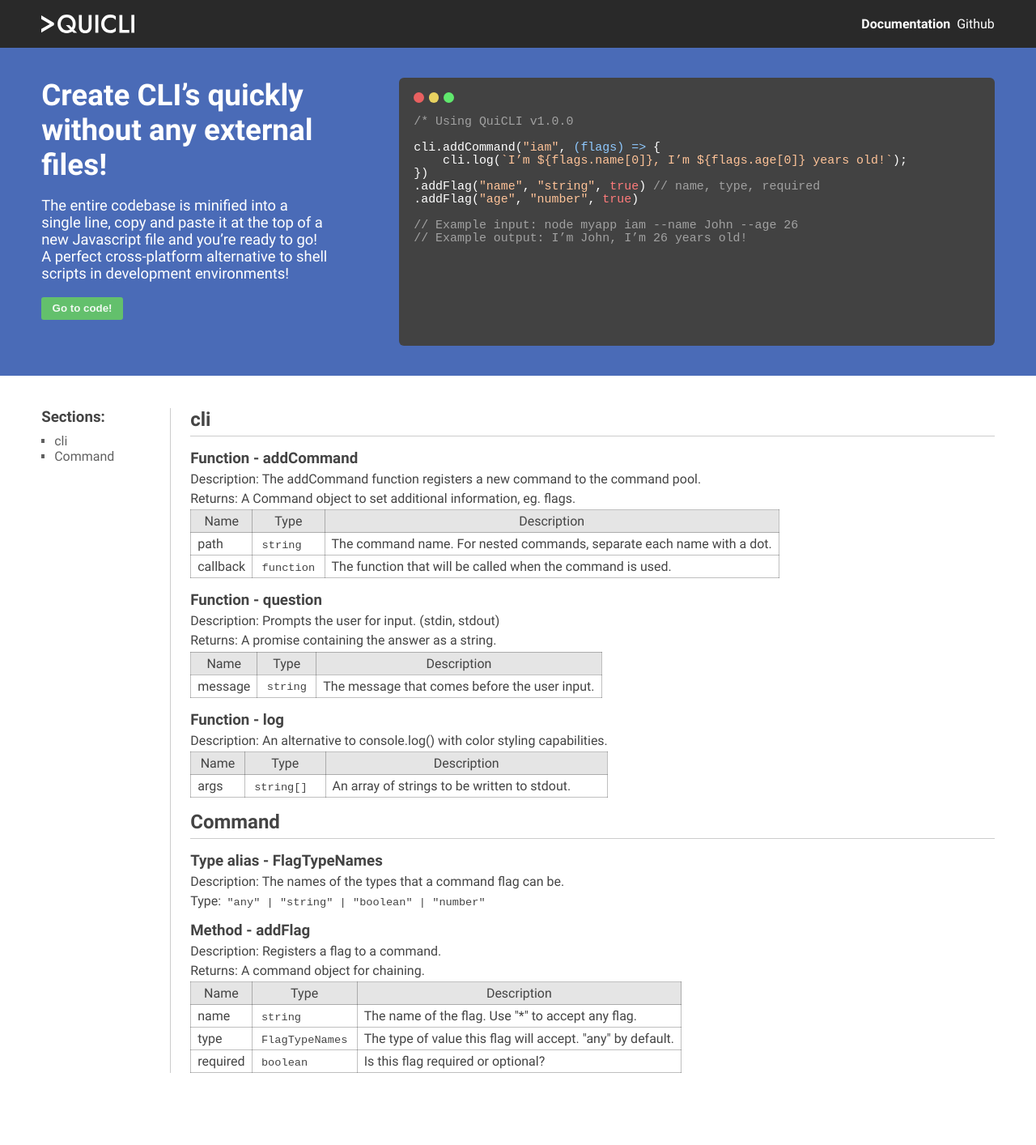
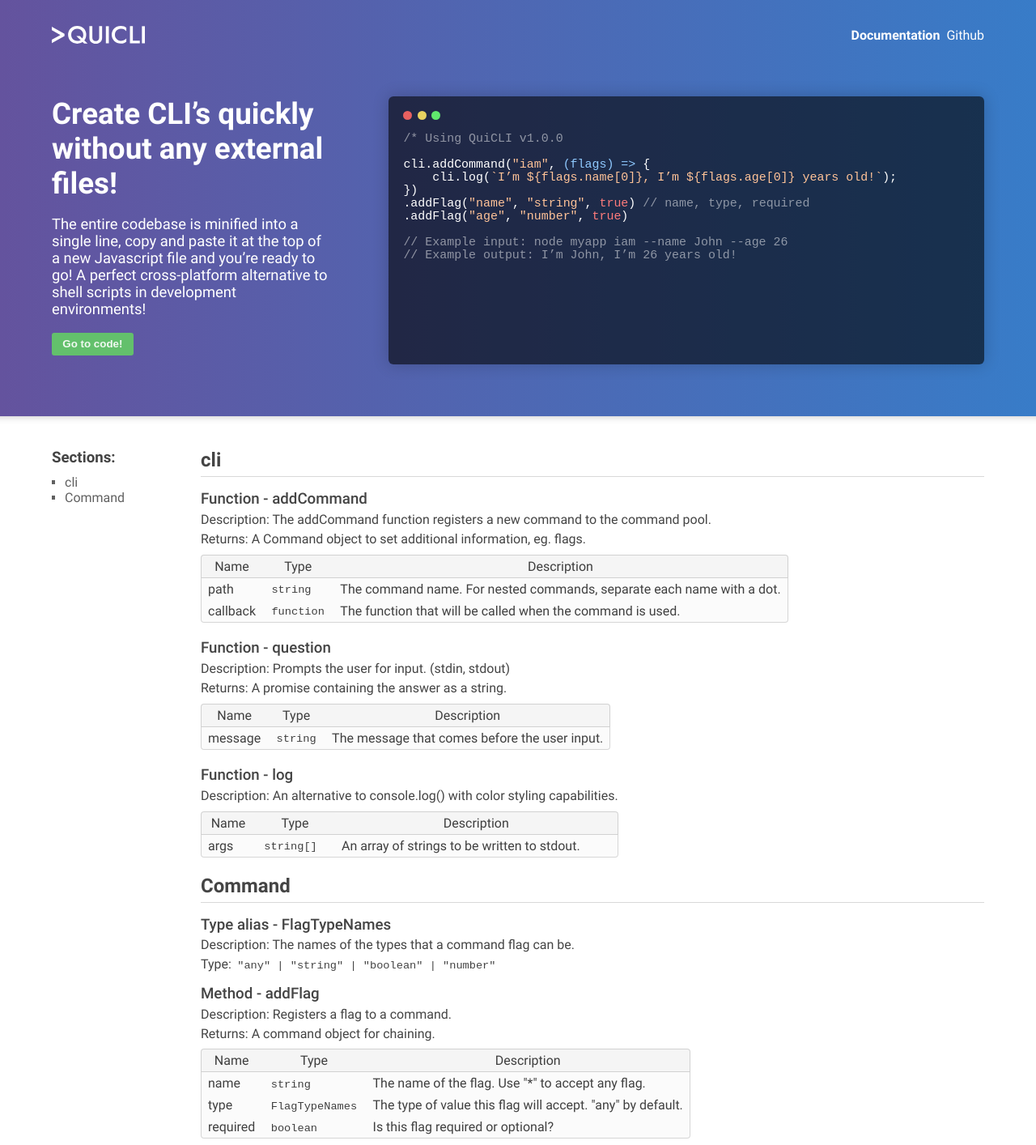
Before and after one commit to thecodeah/quicli, a website: page docs/index.html in a window 1280 px wide. Shown: the top 1414 px of the page at 81% size. Before the commit the page ends 1365 px from the top, so only its background shows below. Drawn offline with nearby package versions, Linux system fonts and the light colour scheme.

Commit message:
docs(website): Redesign

```diff
--- a/docs/assets/main.css
+++ b/docs/assets/main.css
@@ -2,6 +2,12 @@
     font-family: Roboto;
     src: url(Roboto-Regular.ttf);
     font-weight: normal;
+}
+
+@font-face {
+    font-family: Roboto;
+    src: url(Roboto-Medium.ttf);
+    font-weight: 500;
 }
 
 @font-face {
@@ -12,7 +18,7 @@
 
 /* Variables */
 :root{
-    --horizontal-content-padding: 4vw;
+    --horizontal-content-padding: 5vw;
 }
 
 /* CSS Resets */
@@ -29,6 +35,8 @@ body {
     padding: 0;
     font-family: Roboto, Arial, Helvetica, sans-serif;
     color: #444;
+    background: rgba(56,124,200,1);
+    background: linear-gradient(90deg, rgba(100,83,158,1) 0%, rgba(56,124,200,1) 100%);
 }
 
 /* Header */
@@ -37,10 +45,9 @@ header {
     justify-content: space-between;
     align-items: center;
 
-    padding: 1.15em var(--horizontal-content-padding);
+    padding: 2em var(--horizontal-content-padding) 0 var(--horizontal-content-padding);
 
-    background: #292929;
-    color: #fff;
+    color: #FFF;
 }
 
 header > img.logo {
@@ -68,26 +75,17 @@ header a {
     justify-content: space-between;
     gap: 1em;
 
-    padding: 2em var(--horizontal-content-padding);
+    padding: 3.5em var(--horizontal-content-padding);
 
-    background-color: #4A6BB7;
     color: #fff;
 
     font-size: 1.15em;
-}
-
-@media only screen and (max-width: 1200px) {
-    .sub-header {
-        display: none;
-    }
 }
 
 .sub-header > .promo {
     display: flex;
     flex-direction: column;
     gap: 1em;
-
-    width: 30%;
 }
 
 .sub-header > .promo button {
@@ -113,7 +111,8 @@ header a {
     min-height: 18em;
     padding: 1em;
     box-sizing: border-box;
-    background-color: #424242;
+    background-color: rgba(0, 0, 0, 0.6);
+    box-shadow: 0px 0px 20px rgba(0, 0, 0, 0.2);
     border-radius: 6px;
 }
 
@@ -121,35 +120,35 @@ header a {
     overflow: hidden;
 }
 
-.code-window .buttons {
+.code-window .window-buttons {
     display: flex;
-    gap: 0.3em;
+    gap: 0.35em;
 }
 
-.code-window .buttons > .button {
-    height: 0.7em;
-    width: 0.7em;
+.code-window .window-buttons > .window-button {
+    height: 0.6em;
+    width: 0.6em;
     border-radius: 100%;
     background-color: #f5f5f5;
     cursor: pointer;
 }
 
-.code-window .buttons > .button.button-red {
+.code-window .window-buttons > .window-button.window-button-red {
     background-color: #E86060;
 }
 
-.code-window .buttons > .button.button-yellow {
+.code-window .window-buttons > .window-button.window-button-yellow {
     background-color: #E8D260;
 }
 
-.code-window .buttons > .button.button-green {
+.code-window .window-buttons > .window-button.window-button-green {
     background-color: #60E86D;
 }
 
 /* Content Navigation Sidebar */
 .section-nav {
     overflow: hidden;
-    border-right: 1px solid rgba(0, 0, 0, 0.2);
+    width: 10em;
 }
 
 .section-nav h3 {
@@ -169,43 +168,29 @@ header a {
 
 /* Documentation and Navbar */
 main {
-    display: grid;
-    grid-template-columns: 10em auto;
+    display: flex;
     gap: 1.5em;
 
-    padding: 0 var(--horizontal-content-padding);
-    margin: 2.5em 0;
-}
+    padding: 2.5em var(--horizontal-content-padding);
 
-@media only screen and (max-width: 600px) {
-    main {
-        grid-template-columns: 0% auto;
-    }
+    background-color: #FFF;
+    box-shadow: inset 0px 11px 8px -10px #CCC, inset 0px -11px 8px -10px #CCC;
 }
 
 /* Documentation */
 .documentation {
+    flex-grow: 1;
     display: grid;
     gap: 1em;
 }
 
 .documentation h1, h2 {
-    border-bottom: 1px solid rgba(0, 0, 0, 0.2);
+    border-bottom: 1px solid rgba(0, 0, 0, 0.15);
     padding-bottom: 0.25em;
 }
 
-.documentation table {
-    border-collapse: collapse;
-}
-
-.documentation table, th, td {
-    padding: 0.25em 0.5em;
-    border: 1px solid rgba(0, 0, 0, 0.25);
-}
-
-.documentation th {
-    background: rgba(0, 0, 0, 0.10);
-    font-weight: normal;
+.documentation h3 {
+    font-weight: 500;
 }
 
 .documentation code {
@@ -226,11 +211,40 @@ main {
     width: max-content;
 }
 
-@media only screen and (max-width: 600px) {
-    .documentation section .doclet {
-        width: initial;
-    }
+/* Tables */
+
+.documentation table {
+    border-collapse: separate;
+    border-spacing: 0;
+    margin: 0.3em 0;
+
+    color:rgba(0, 0, 0, 0.75);
 }
+
+.documentation th, td {
+    padding: 0.25em 0.5em;
+}
+
+.documentation th {
+    font-weight: normal;
+    border-bottom: 1px solid rgba(0, 0, 0, 0.15);
+
+    background-color:rgba(0, 0, 0, 0.04);
+}
+
+.documentation td {
+    background-color:rgba(0, 0, 0, 0.015);
+}
+
+.documentation tr > td:first-child, th:first-child { border-left: 1px solid rgba(0, 0, 0, 0.15); }
+.documentation tr > td:last-child, th:last-child { border-right: 1px solid rgba(0, 0, 0, 0.15); }
+.documentation tr:first-child > th { border-top: 1px solid rgba(0, 0, 0, 0.15); }
+.documentation tr:last-child > td { border-bottom: 1px solid rgba(0, 0, 0, 0.15); }
+
+.documentation tr:first-child > th:first-child { border-top-left-radius: 4px; }
+.documentation tr:first-child > th:last-child { border-top-right-radius: 4px; }
+.documentation tr:last-child > td:first-child { border-bottom-left-radius: 4px; }
+.documentation tr:last-child > td:last-child { border-bottom-right-radius: 4px; }
 
 /* Highlight.js Styling */
 .hljs-comment {
@@ -248,3 +262,27 @@ main {
 .hljs-literal {
     color: #FF7B7B;
 }
+
+/* Responsive */
+
+@media only screen and (min-width: 1200px) {
+    .sub-header > .promo {
+        width: 30%
+    }
+}
+
+@media only screen and (max-width: 1200px) {
+    .code-window {
+        display: none;
+    }
+
+    .documentation section .doclet {
+        width: initial;
+    }
+}
+
+@media only screen and (max-width: 600px) {
+    .section-nav {
+        display: none;
+    }
+}
--- a/docs/index.html
+++ b/docs/index.html
@@ -4,7 +4,7 @@
     <meta charset='utf-8'/>
     <meta http-equiv='X-UA-Compatible' content='IE=edge'/>
     <title>QuiCLI - Create CLI’s quickly without any external files!</title>
-    <meta name='viewport' content='width=device-width, initial-scale=1'/>
+    <meta name='viewport' content='width=device-width, initial-scale=0.75'/>
     <link rel='stylesheet' type='text/css' media='screen' href='assets/main.css'/>
     <link rel="icon" type="image/png" href="assets/favicon.png"/>
 </head>
@@ -29,10 +29,10 @@
             <button><a href="https://raw.githubusercontent.com/thecodeah/quicli/master/lib/quicli.min.js">Go to code!</a></button>
         </div>
         <div class="code-window">
-            <div class="buttons">
-                <div class="button button-red"></div>
-                <div class="button button-yellow"></div>
-                <div class="button button-green"></div>
+            <div class="window-buttons">
+                <div class="window-button window-button-red"></div>
+                <div class="window-button window-button-yellow"></div>
+                <div class="window-button window-button-green"></div>
             </div>
 <pre><code>/* Using QuiCLI v1.0.0                                                                                                        */
 
```
Also changed, not shown: docs/assets/template.handlebars (+6 -5 lines), docs/assets/Roboto-Medium.ttf (added).
